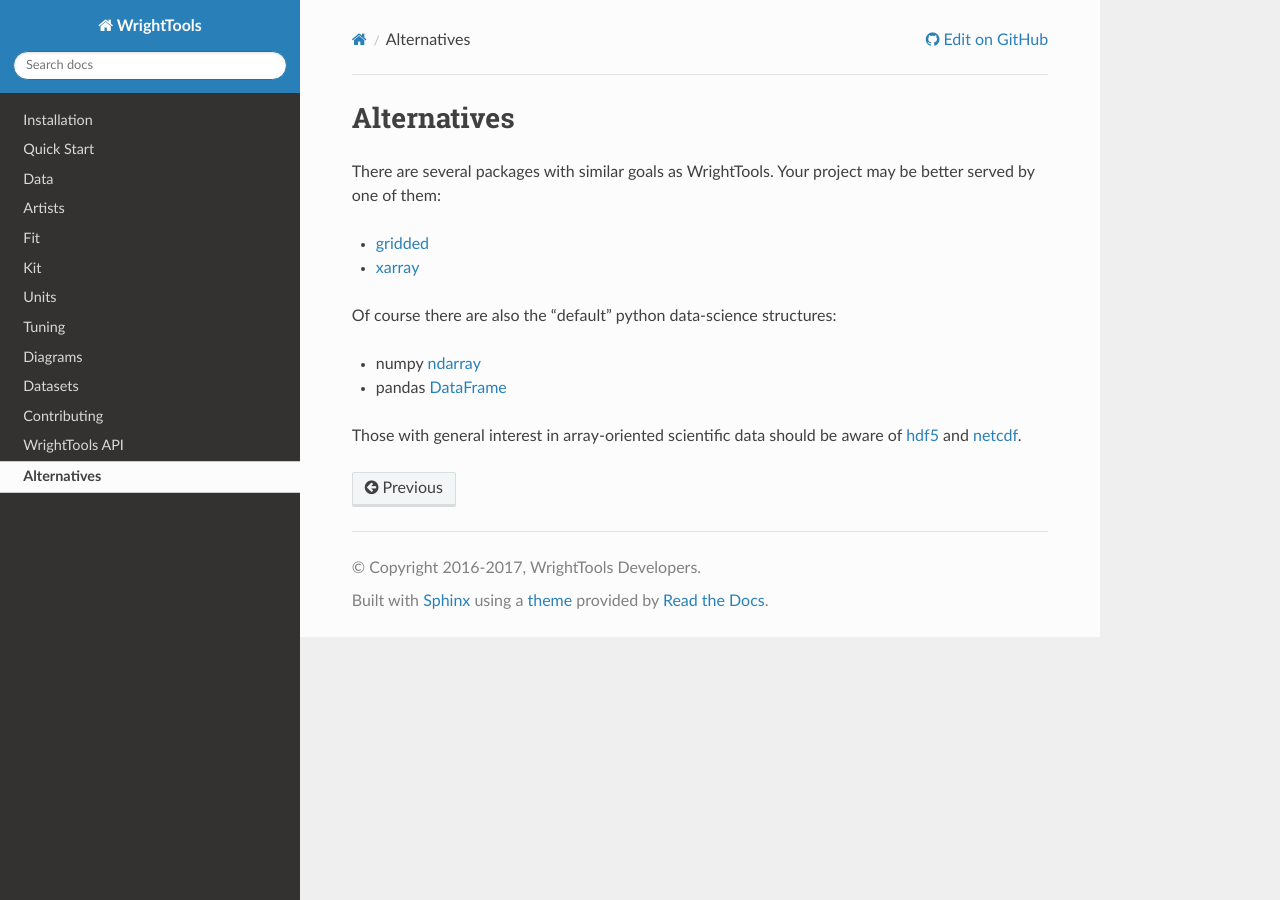
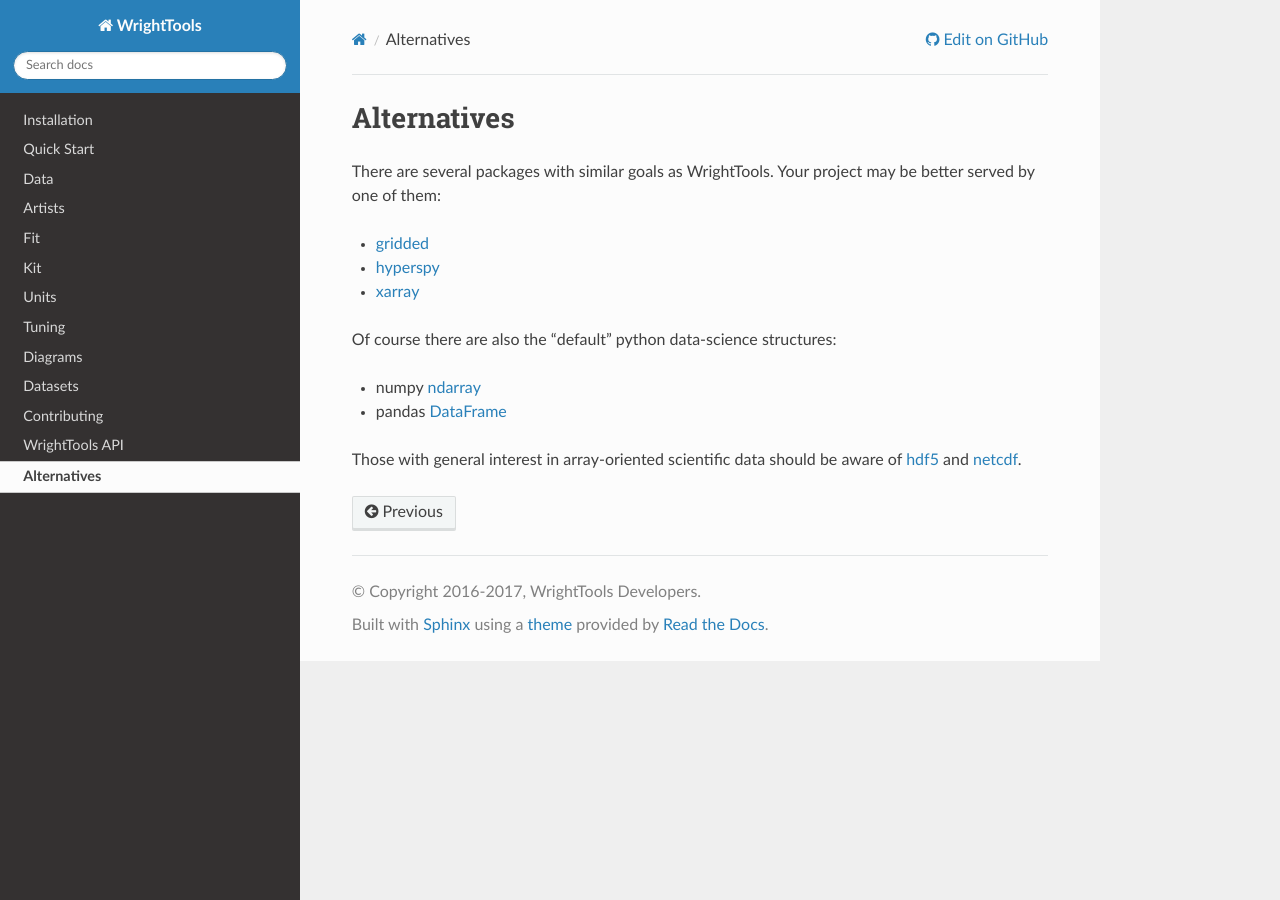
Before and after one commit to wright-group/WrightTools, a Sphinx documentation site: the page built from docs/alternatives.rst, in a window 1280 px wide. Built offline with Sphinx 7.4.7 and the Read the Docs theme 2.0.0, drawn with Linux system fonts in a browser that asks for light colours; pages that are not in the unit, such as notebooks, are missing from menus; the version number could not be read and is left out.

Commit message:
add hyperspy to alternatives (#286)

```diff
--- a/docs/alternatives.rst
+++ b/docs/alternatives.rst
@@ -7,6 +7,7 @@ There are several packages with similar goals as WrightTools.
 Your project may be better served by one of them:
 
 - gridded_
+- hyperspy_
 - xarray_
 
 Of course there are also the "default" python data-science structures:
@@ -17,6 +18,7 @@ Of course there are also the "default" python data-science structures:
 Those with general interest in array-oriented scientific data should be aware of hdf5_ and netcdf_.
 
 .. _gridded: https://noaa-orr-erd.github.io/gridded/
+.. _hyperspy: http://hyperspy.org/
 .. _xarray: http://xarray.pydata.org/
 .. _ndarray: https://docs.scipy.org/doc/numpy/reference/generated/numpy.ndarray.html
 .. _DataFrame: https://pandas.pydata.org/pandas-docs/stable/generated/pandas.DataFrame.html
```
